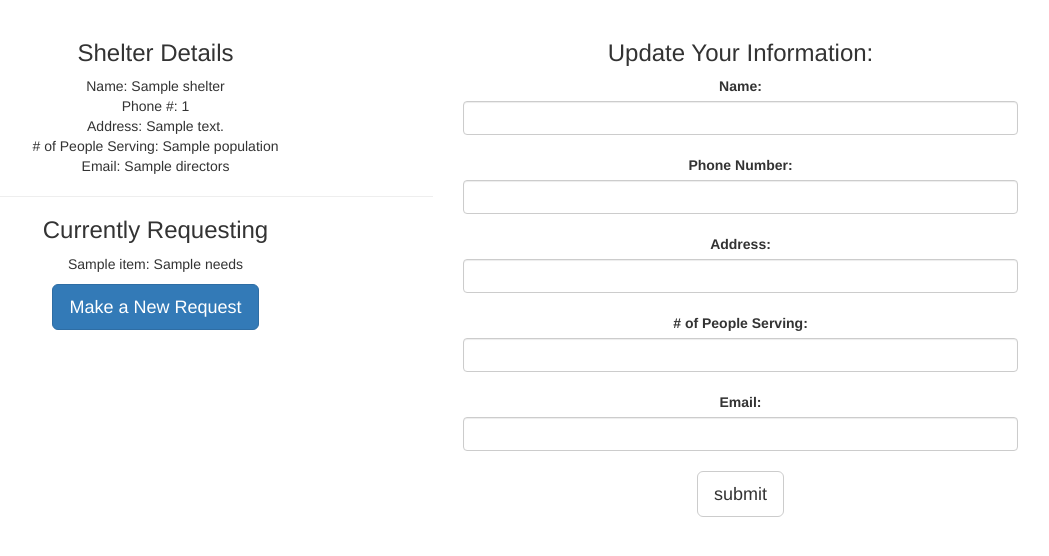
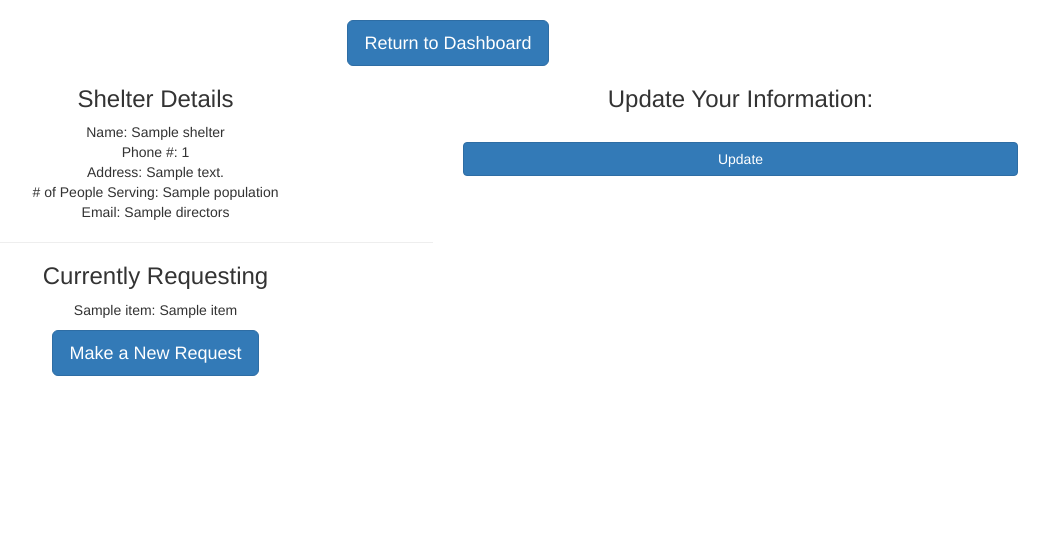
Before and after one commit to jieyuxu/caliente-rick, a Flask app: page /results/1 in a window 1280 px wide. Shown: the part 52-608 px from the top of the page, without its empty margins (192-1241 px from the left). Run offline with Flask 2, Linux system fonts and the light colour scheme; a database or web service that is not in the repository returns one stand-in record (values such as "Sample title"); some libraries are stand-ins or nearby versions.

Commit message:
results routes

```diff
--- a/app.py
+++ b/app.py
@@ -164,7 +164,6 @@ def handlerequest():
         amt = request.form["request_amt"]
         d = {request.form["request_name"]: request.form["request_amt"]}
         shelter = db_manager.get_shelter(int(request.form["id"]))
-        print shelter
         curr = shelter["needs"] #gets dict
         print curr
         if curr == None:
@@ -176,10 +175,30 @@ def handlerequest():
             for key in curr:
                 if key == name:
                     shelter["needs"][key] = amt
-        # return url_for("results")
+        print shelter["needs"]
+        print curr
+        db_manager.set_shelter_data(int(request.form["id"]), "needs", curr)
+        print db_manager.get_shelter(int(request.form["id"]))
+    return render_template("results.html", shelter = shelter)
+
+@app.route("/updateinfo/", methods=["POST"])
+def updateinfo():
+    if "id" not in request.form:
+        return redirect(url_for("dashboard"))
     else:
-        return redirect(url_for("dashboard"))
-
+        sid = int(request.form["id"])
+        print sid
+        shelter = db_manager.get_shelter(sid)
+        db_manager.set_shelter_data(sid,"name",request.form["name"])
+        db_manager.set_shelter_data(sid,"phone_number",request.form["num"])
+        address = request.form["address"]
+        # address = geocoder.google(address)
+        # address = address.latlng
+        db_manager.set_shelter_data(sid,"address",address)
+        db_manager.set_shelter_data(sid,"population",request.form["pop"])
+        db_manager.set_shelter_data(sid,"email",request.form["email"])
+        shelter =  db_manager.get_shelter(int(request.form["id"]))
+    return render_template("results.html", shelter = shelter)
 
 if __name__ == '__main__':
     app.debug = True
--- a/templates/results.html
+++ b/templates/results.html
@@ -1,5 +1,6 @@
 {% extends "base.html" %}
 {% block body %}
+<a href="/dashboard/"><button type="button" class="btn btn-primary btn-lg">Return to Dashboard</button></a>
 <div class="container">
   <div class="row">
     <div class="col-md-6">
@@ -21,8 +22,8 @@
       <h3>Currently Requesting</h3>
       <p>
         {% if shelter["needs"] != None %}
-          {% for item in shelter["needs"] %}
-            {{item}}: {{shelter["needs"]}}<br>
+          {% for item in shelter["needs"] %} <!--list of dicts-->
+            {{item}}: {{shelter["needs"][item]}}<br>
           {% endfor %}
         {% endif %}
       </p>
@@ -52,15 +53,33 @@
       <!-- <input class="btn btn-primary btn-lg" type="button" name="modal" value="Make a New Request"> -->
     </div>
     <div class="col-md-6">
-      <h3>Update Your Information:</h3>
-      <form action="/update/">
-        <label for="name" class="col-2 col-form-label">Name: </label><input class="form-control" type="text" name="name"><br>
-        <label for="num" class="col-2 col-form-label">Phone Number: </label><input class="form-control" type="text" name="num"> <br>
-        <label for="address" class="col-2 col-form-label">Address: </label><input class="form-control" type="text" name="address"> <br>
-        <label for="pop" class="col-2 col-form-label"># of People Serving: </label><input class="form-control" type="text" name="pop"> <br>
-        <label for="email" class="col-2 col-form-label">Email: </label><input class="form-control" type="text" name="email"> <br>
-        <input class="btn btn-default btn-lg" type="submit" name="submit" value="submit" action="submit">
-      </form>
+      <h3>Update Your Information:</h3><br>
+      <button type="button" class="btn btn-primary btn-block" data-toggle="modal" data-target="#myModal1">Update</button>
+      <div class="modal fade" id="myModal1" tabindex="-1" role="dialog" aria-labelledby="myModalLabel2">
+        <div class="modal-dialog" role="document">
+          <div class="modal-content">
+            <div class="modal-header">
+              <button type="button" class="close" data-dismiss="modal" aria-label="Close"><span aria-hidden="true">&times;</span></button>
+              <h4 class="modal-title" id="myModalLabel2">New Request</h4>
+            </div>
+            <div class="modal-body">
+              <form action="/updateinfo/" method="POST">
+                <i>Your current information has been filled in for you. Please change the fields that are no longer accurate.</i><br/><br/>
+                <label for="name" class="col-2 col-form-label">Name: </label><input class="form-control" type="text" name="name" value="{{shelter["name"]}}" required><br>
+                <label for="num" class="col-2 col-form-label">Phone Number: </label><br/><i>Please do not enter any symbols. Ex: 123456789</i><input class="form-control" type="text" name="num" value="{{shelter["phone_number"]}}" required> <br>
+                <label for="address" class="col-2 col-form-label">Address: </label><br/><i>Please enter latitude and longitude coordinates in the [ {lat.} , {lng.} ] format</i><input class="form-control" type="text" name="address" value="{{shelter["address"]}}" required> <br>
+                <label for="pop" class="col-2 col-form-label"># of People Serving: </label><input class="form-control" type="text" name="pop" value="{{shelter["population"]}}" required> <br>
+                <label for="email" class="col-2 col-form-label">Email: </label><input class="form-control" type="text" name="email" value="{{shelter["directors"]}}" required> <br>
+                <input type="hidden" name="id" value="{{ shelter['id'] }}">
+            </div>
+            <div class="modal-footer">
+              <button type="button" class="btn btn-default" data-dismiss="modal">Close</button>
+              <input type="submit" class="btn btn-primary" name="request_submit" value="Request">
+            </form>
+            </div>
+          </div>
+        </div>
+      </div>
     </div>
     </div>
   </div>
```
